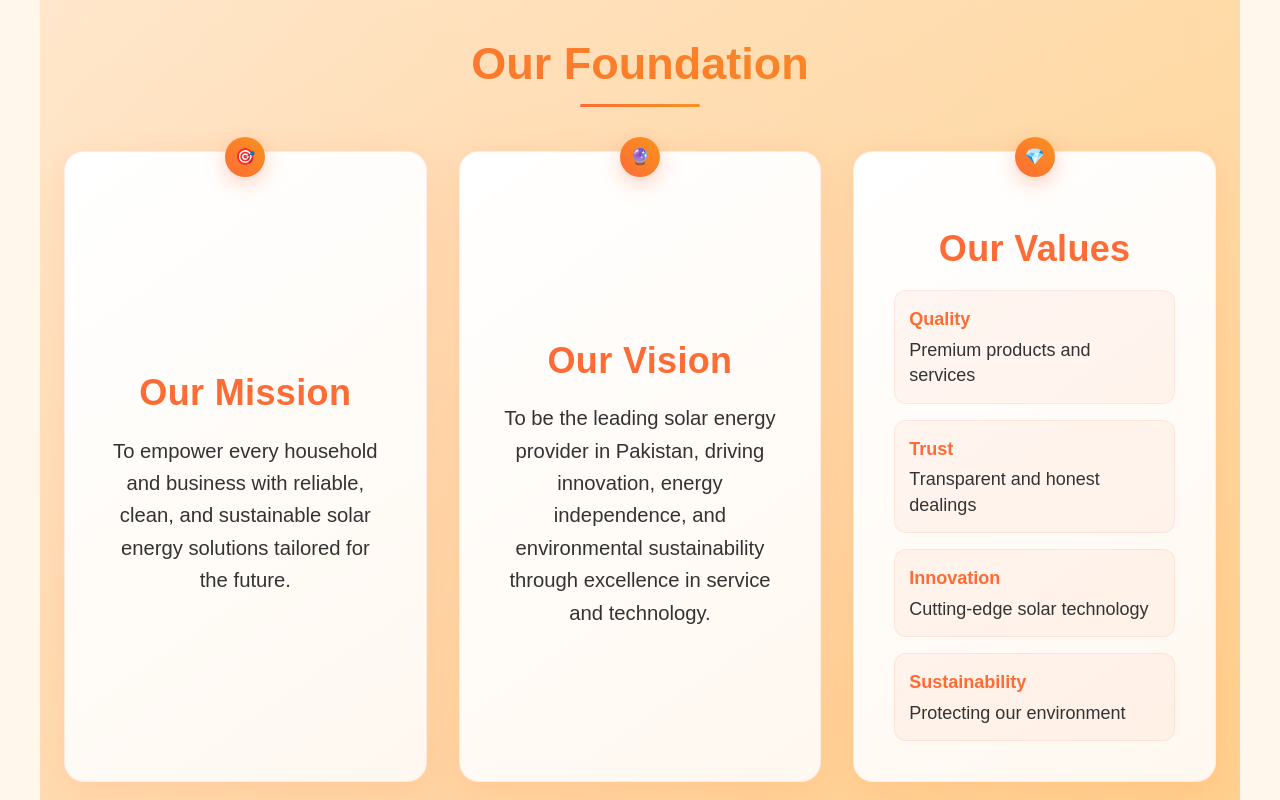
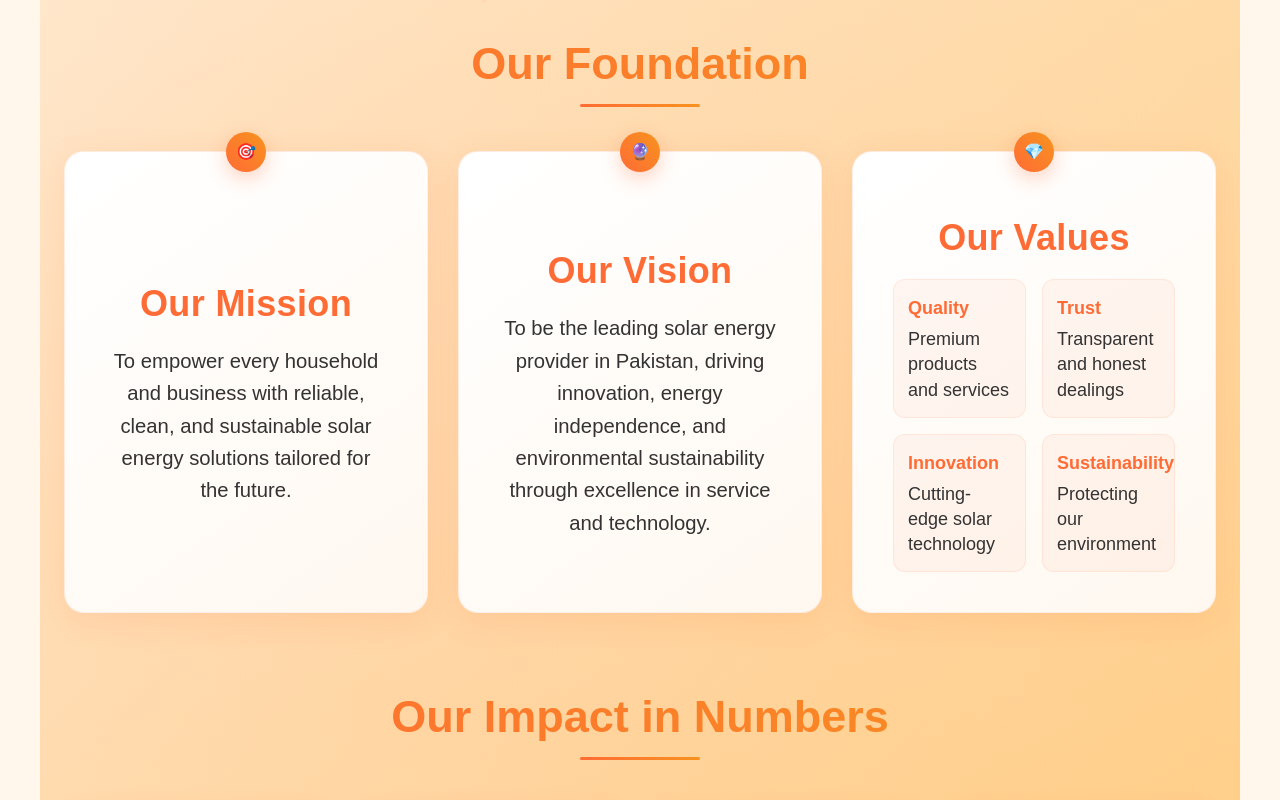
Before and after one commit to syedsolarenergy/syedsolarenergy, a React (Create React App) app: page /about in a window 1280 px wide. Shown: the part 1820-2620 px from the top of the page. Built offline with nearby package versions, Linux system fonts and the light colour scheme.

Commit message:
Changes home.js page

```diff
--- a/src/pages/About.js
+++ b/src/pages/About.js
@@ -515,13 +515,39 @@ export default function About() {
 <div style={{ marginBottom: 'var(--section-padding)' }}>
   <SectionHeader title="Our Foundation" />
 
-            <div className="grid-auto">
-              <Card3D style={{
-                padding: "var(--card-padding)",
+  <div className="grid-auto" style={{ gap: 'clamp(20px, 4vw, 30px)' }}>
+    {[{
+      key: 'mission',
+      icon: '🎯',
+      title: 'Our Mission',
+      text: 'To empower every household and business with reliable, clean, and sustainable solar energy solutions tailored for the future.',
+      delay: '0.2s'
+    },{
+      key: 'vision',
+      icon: '🔮',
+      title: 'Our Vision',
+      text: 'To be the leading solar energy provider in Pakistan, driving innovation, energy independence, and environmental sustainability through excellence in service and technology.',
+      delay: '0.4s'
+    },{
+      key: 'values',
+      icon: '💎',
+      title: 'Our Values',
+      isValues: true,
+      valuesList: [
+        { title: 'Quality',       desc: 'Premium products and services' },
+        { title: 'Trust',         desc: 'Transparent and honest dealings' },
+        { title: 'Innovation',    desc: 'Cutting-edge solar technology' },
+        { title: 'Sustainability',desc: 'Protecting our environment' }
+      ],
+      delay: '0.6s'
+    }].map(({ key, icon, title, text, isValues, valuesList, delay }) => (
+      <Card3D key={key} style={{
+        position: 'relative',
+        overflow: 'visible',                       // allow icon overflow
+        padding: 'var(--card-padding)',
+        paddingTop: 'clamp(48px, 6vw, 64px)',      // space for icon
         textAlign: 'center',
-                position: 'relative',
-                overflow: 'visible',
-                animation: 'fadeInUp 0.8s ease-out 0.2s both',
+        animation: `fadeInUp 0.8s ease-out ${delay} both`,
         minHeight: 'clamp(280px, 35vw, 350px)',
         display: 'flex',
         flexDirection: 'column',
@@ -529,7 +555,7 @@ export default function About() {
       }}>
         <div style={{
           position: 'absolute',
-                  top: 'clamp(-15px, -2.5vw, -20px)',
+          top: 'clamp(-20px, -3vw, -25px)',        // lift icon a bit more
           left: '50%',
           transform: 'translateX(-50%)',
           width: 'clamp(32px, 5vw, 40px)',
@@ -540,122 +566,32 @@ export default function About() {
           alignItems: 'center',
           justifyContent: 'center',
           fontSize: 'clamp(12px, 2.5vw, 16px)',
-                  boxShadow: '0 6px 20px rgba(255, 107, 53, 0.3)'
+          boxShadow: '0 6px 20px rgba(255, 107, 53, 0.3)',
+          zIndex: 1
         }}>
-                  🎯
+          {icon}
         </div>
+
         <h3 style={{
           color: "#FF6B35",
           fontWeight: 800,
           fontSize: 'var(--heading-3)',
-                  marginTop: 'clamp(28px, 4vw, 35px)',
+          margin: 0,
           marginBottom: 'clamp(16px, 2.5vw, 20px)',
           letterSpacing: ".01em"
         }}>
-                  Our Mission
+          {title}
         </h3>
-                <p className="responsive-text" style={{
-                  color: "#333",
-                  fontWeight: 500,
-                  margin: 0
+
+        {isValues
+          ? <div style={{
+              display: 'grid',
+              gridTemplateColumns: 'repeat(auto-fit, minmax(120px, 1fr))',
+              gap: 'clamp(12px, 2vw, 16px)',
+              width: '100%'
             }}>
-                  To empower every household and business with reliable, clean, and sustainable solar energy solutions tailored for the future.
-                </p>
-              </Card3D>
-
-              <Card3D style={{
-                padding: "var(--card-padding)",
-                textAlign: 'center',
-                position: 'relative',
-                overflow: 'visible',
-                animation: 'fadeInUp 0.8s ease-out 0.4s both',
-                minHeight: 'clamp(280px, 35vw, 350px)',
-                display: 'flex',
-                flexDirection: 'column',
-                justifyContent: 'center'
-              }}>
-                <div style={{
-                  position: 'absolute',
-                  top: 'clamp(-15px, -2.5vw, -20px)',
-                  left: '50%',
-                  transform: 'translateX(-50%)',
-                  width: 'clamp(32px, 5vw, 40px)',
-                  height: 'clamp(32px, 5vw, 40px)',
-                  background: 'linear-gradient(45deg, #FF6B35, #F7931E)',
-                  borderRadius: '50%',
-                  display: 'flex',
-                  alignItems: 'center',
-                  justifyContent: 'center',
-                  fontSize: 'clamp(12px, 2.5vw, 16px)',
-                  boxShadow: '0 6px 20px rgba(255, 107, 53, 0.3)'
-                }}>
-                  🔮
-                </div>
-                <h3 style={{
-                  color: "#FF6B35",
-                  fontWeight: 800,
-                  fontSize: 'var(--heading-3)',
-                  marginTop: 'clamp(28px, 4vw, 35px)',
-                  marginBottom: 'clamp(16px, 2.5vw, 20px)',
-                  letterSpacing: ".01em"
-                }}>
-                  Our Vision
-                </h3>
-                <p className="responsive-text" style={{
-                  color: "#333",
-                  fontWeight: 500,
-                  margin: 0
-                }}>
-                  To be the leading solar energy provider in Pakistan, driving innovation, energy independence, and environmental sustainability through excellence in service and technology.
-                </p>
-              </Card3D>
-
-              <Card3D style={{
-                padding: "var(--card-padding)",
-                textAlign: 'center',
-                position: 'relative',
-                overflow: 'visible',
-                animation: 'fadeInUp 0.8s ease-out 0.6s both',
-                minHeight: 'clamp(280px, 35vw, 350px)',
-                display: 'flex',
-                flexDirection: 'column',
-                justifyContent: 'center'
-              }}>
-                <div style={{
-                  position: 'absolute',
-                  top: 'clamp(-15px, -2.5vw, -20px)',
-                  left: '50%',
-                  transform: 'translateX(-50%)',
-                  width: 'clamp(32px, 5vw, 40px)',
-                  height: 'clamp(32px, 5vw, 40px)',
-                  background: 'linear-gradient(45deg, #FF6B35, #F7931E)',
-                  borderRadius: '50%',
-                  display: 'flex',
-                  alignItems: 'center',
-                  justifyContent: 'center',
-                  fontSize: 'clamp(12px, 2.5vw, 16px)',
-                  boxShadow: '0 6px 20px rgba(255, 107, 53, 0.3)'
-                }}>
-                  💎
-                </div>
-                <h3 style={{
-                  color: "#FF6B35",
-                  fontWeight: 800,
-                  fontSize: 'var(--heading-3)',
-                  marginTop: 'clamp(28px, 4vw, 35px)',
-                  marginBottom: 'clamp(16px, 2.5vw, 20px)',
-                  letterSpacing: ".01em"
-                }}>
-                  Our Values
-                </h3>
-                <div className="grid-values">
-                  {[
-                    { title: 'Quality', desc: 'Premium products and services' },
-                    { title: 'Trust', desc: 'Transparent and honest dealings' },
-                    { title: 'Innovation', desc: 'Cutting-edge solar technology' },
-                    { title: 'Sustainability', desc: 'Protecting our environment' }
-                  ].map((value, index) => (
-                    <div key={index} style={{
+              {valuesList.map((v, i) => (
+                <div key={i} style={{
                   background: 'rgba(255, 107, 53, 0.05)',
                   padding: 'clamp(10px, 2vw, 14px)',
                   borderRadius: 'clamp(8px, 1.5vw, 12px)',
@@ -668,19 +604,29 @@ export default function About() {
                     fontSize: 'clamp(0.875rem, 2vw, 1rem)',
                     marginBottom: '4px'
                   }}>
-                        {value.title}
+                    {v.title}
                   </div>
-                      <p className="responsive-text-small" style={{
+                  <p style={{
                     color: "#333",
                     margin: 0,
                     lineHeight: 1.4
                   }}>
-                        {value.desc}
+                    {v.desc}
                   </p>
                 </div>
               ))}
             </div>
+          : <p className="responsive-text" style={{
+              color: "#333",
+              fontWeight: 500,
+              margin: 0,
+              lineHeight: 1.6
+            }}>
+              {text}
+            </p>
+        }
       </Card3D>
+    ))}
   </div>
 </div>
 
```
Lines whose indentation alone changed are shown as unchanged.
